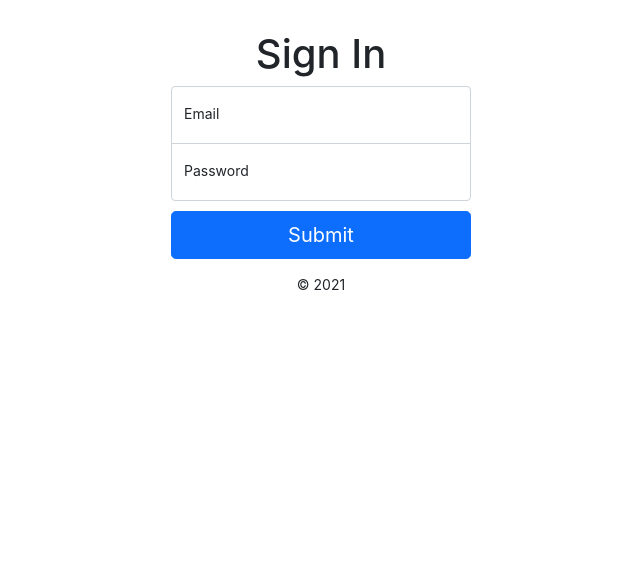
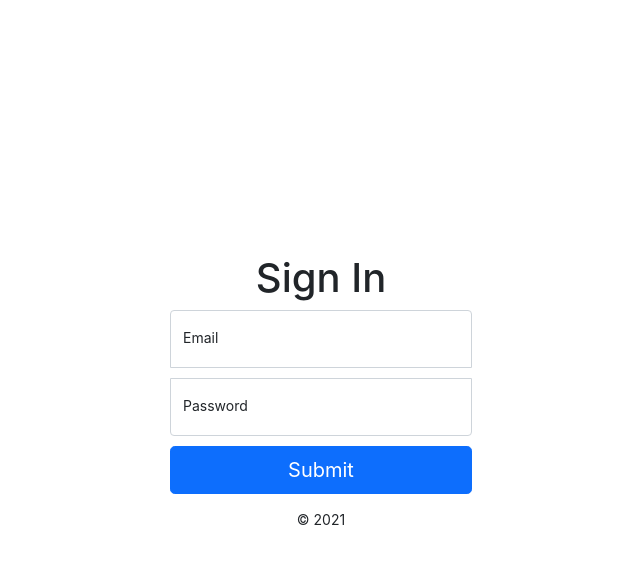
Before and after one commit to josecorredor/react-admin, a React (Create React App) app: page /Login in a window 1280 px wide. Shown: the top 564 px of the page, without its empty margins (319-959 px from the left). Built offline with nearby package versions, Linux system fonts and the light colour scheme.

Commit message:
IndexStyles

```diff
--- a/package.json
+++ b/package.json
@@ -2,7 +2,7 @@
   "name": "react-admin",
   "version": "0.1.0",
   "private": true,
-  "proxy": "http://3.25.74.125:8000/api",
+  "proxy": "http://localhost:8000/api",
   "dependencies": {
     "@testing-library/jest-dom": "^5.16.1",
     "@testing-library/react": "^12.1.2",
--- a/src/Login.css
+++ b/src/Login.css
@@ -1,9 +1,16 @@
+body {
+    font-size: .875rem;
+  }
+
 .form-signin {
   width: 100%;
-  max-width: 330px;
+  /*max-width: 330px;
   padding: 15px;
   margin: auto;
-  margin-top: 15px;
+  margin-top: 15px; */
+}
+.messInfo {
+    margin-top: 0.7rem;
 }
 
 .form-signin .checkbox {
@@ -15,7 +22,7 @@
 }
 
 .form-signin input[type="email"] {
-  margin-bottom: -1px;
+  margin-bottom: 10px;
   border-bottom-right-radius: 0;
   border-bottom-left-radius: 0;
 }
--- a/src/index.css
+++ b/src/index.css
@@ -5,6 +5,7 @@ body {
     sans-serif;
   -webkit-font-smoothing: antialiased;
   -moz-osx-font-smoothing: grayscale;
+
 }
 
 code {
--- a/src/pages/Login.tsx
+++ b/src/pages/Login.tsx
@@ -1,27 +1,46 @@
 import axios from 'axios';
 import React, { SyntheticEvent, useState } from 'react';
 import { Navigate } from 'react-router-dom';
+import '../Login.css';
 
 const Login = () => {
     const[email, setEmail] = useState('');
     const[password, setPassword] = useState('');
     const[redirect, setRedirect] = useState(false);
+    const[hidden, setHidden] = useState(false);
 
     const submit = async (e: SyntheticEvent) => {
         e.preventDefault();
 
-        const {data}= await axios.post('/login', {
-            email,
-            password
-        });
-        setRedirect(true);
+        (async() => {
+            let apiRes = null;
+            try {
+                const {data}= await axios.post('/login', {
+                    email,
+                    password
+                });
+                setRedirect(true);
+            } catch (err:any) {
+                setHidden(true);
+                apiRes = err.response.data.message;
+                const element: HTMLElement = document.getElementById('messageForm') as HTMLElement
+                element.innerHTML = apiRes;
+
+              } finally {
+                //setHidden(true);
+                console.log(apiRes);
+              }
+            })();
     }
+
     if (redirect){
         return <Navigate to={'/'}/>;
     }
 
     return (
         <main className="form-signin">
+            <div className="row justify-content-center align-items-center vh-100">
+                <div className='col-sm-3 bg-white'>
             <form onSubmit={submit}>
                 <h1 className="titleRegister">Sign In</h1>
                 <div className="form-floating">
@@ -33,9 +52,14 @@ const Login = () => {
                 <label htmlFor="floatingPassword">Password</label>
                 </div>
 
-                <button className="w-100 btn btn-lg btn-primary" type="submit">Submit</button>
+                <button className="m3 w-100 btn btn-lg btn-primary" type="submit">Submit</button>
+                {hidden ? <div id='messInfor' className="messInfo">
+                    <div id='messageForm' className="alert alert-info" role="alert"></div>
+                </div>:null}
                 <p className="copy">&copy; 2021</p>
             </form>
+            </div>
+            </div>
         </main>
     )
 };
```
